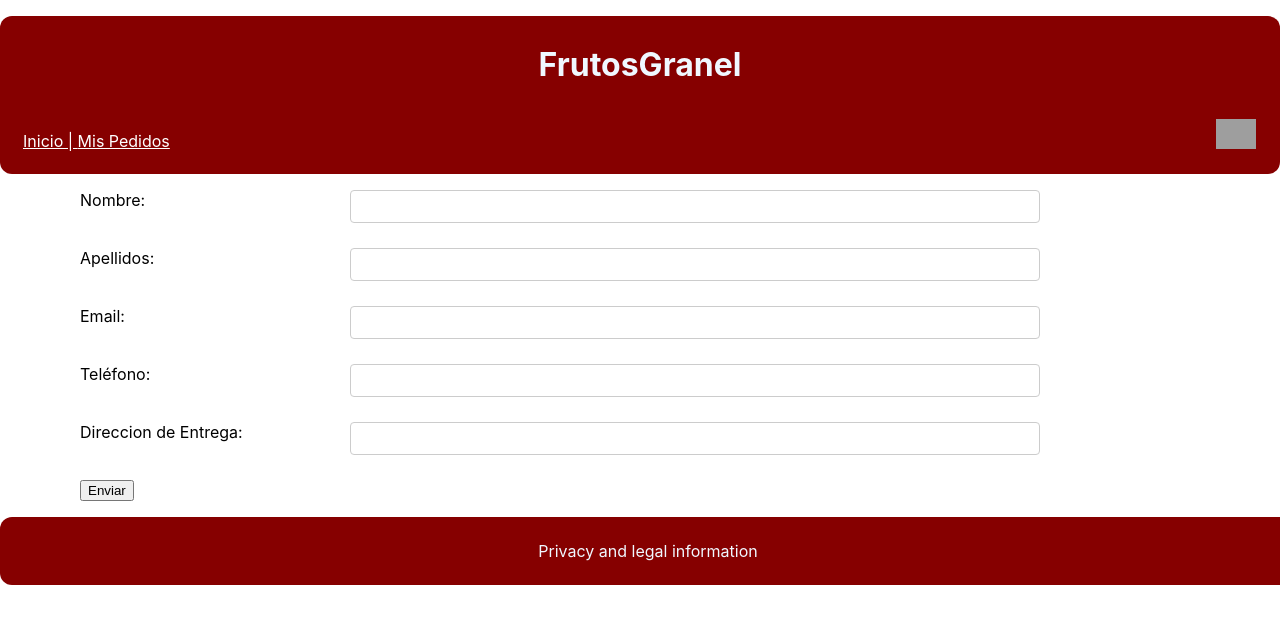
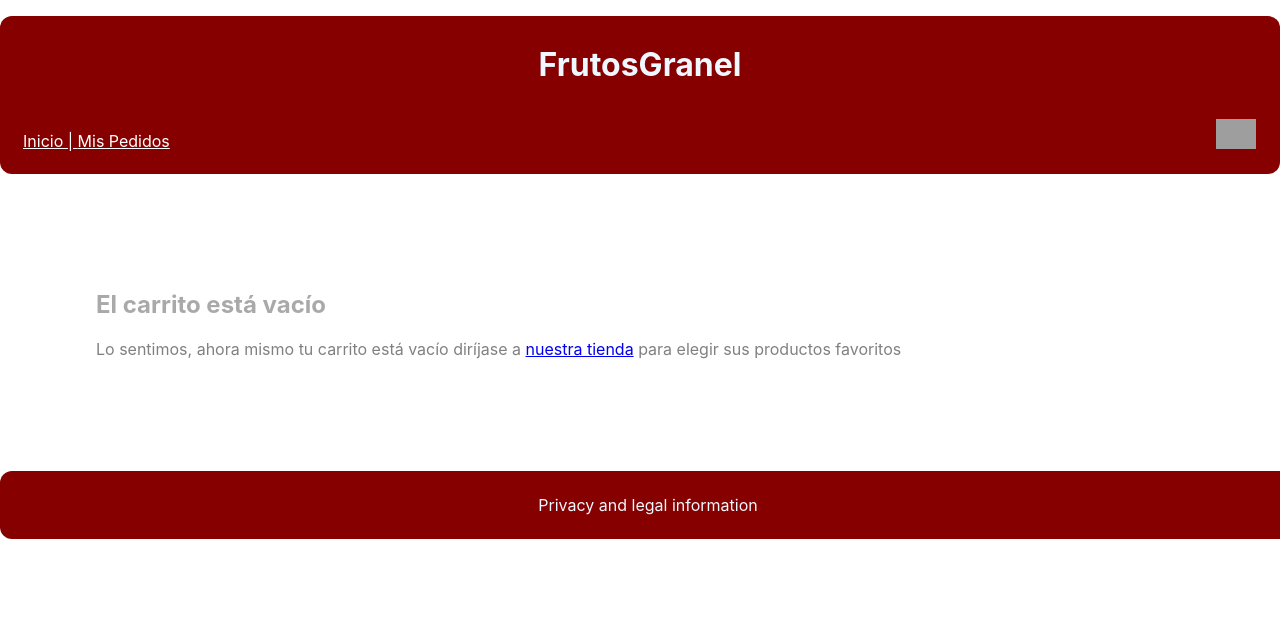
Before and after one commit to LaCeBr/WebAPP, a React (Create React App) app: page /formulario in a window 1280 px wide. Shown: the top 624 px of the page. Built offline with nearby package versions, Linux system fonts and the light colour scheme; grey boxes are pictures that could not be loaded.

Commit message:
Posteo pedido en la base de datos

```diff
--- a/src/App.css
+++ b/src/App.css
@@ -61,7 +61,6 @@
   padding-left: 5rem;
   display: flex;
   flex-direction: column;
-  align-items: flex-start;
 }
 
 .formulario label {
@@ -69,7 +68,8 @@
   justify-content: space-between;
   width: 100%;
   max-width: 80%;
-  margin-bottom: 5px;
+  padding-top: 5px;
+  padding-bottom: 5px;
 }
 
 
@@ -80,3 +80,9 @@
   border: 1px solid #ccc;
   border-radius: 4px;
 }
+
+.error{
+  align-self:center;
+  color: red;
+  padding: 0px;
+}
--- a/src/Funciones/Carrito/Contexto.js
+++ b/src/Funciones/Carrito/Contexto.js
@@ -63,8 +63,21 @@ export function CartProvider({ children }) {
     setIsCartOpen(!isCartOpen);
   };
 
+  const extractProductList = () => {
+    // Devuelve una copia de los elementos en el carrito
+    const productList = cart.map(item => {
+      // Modifica los campos cantidad y precio de cada elemento
+      return {
+        ...item,
+        cantidad: item.cantidad/10, // Cambia aquí la cantidad según tu necesidad
+        precio: item.precio*item.cantidad/10 // Cambia aquí el precio según tu necesidad
+      };
+    });
+    return (productList);
+  };
+
   return (
-    <CartContext.Provider value={{ cart, addToCart, subtractFromCart, removeFromCart, getFromCart, isCartOpen, toggleCart }}>
+    <CartContext.Provider value={{ cart, addToCart, subtractFromCart, removeFromCart, getFromCart, isCartOpen, toggleCart, extractProductList }}>
       {children}
     </CartContext.Provider>
   );
--- a/src/Funciones/Productos/Producto.js
+++ b/src/Funciones/Productos/Producto.js
@@ -6,7 +6,6 @@ function Producto(props) {
     const { getFromCart, addToCart, subtractFromCart } = useCart();
 
     const addItem = () => {
-        console.log('añadiendo');
         let item = {
             nombre: nombre,
             precio: precio,
@@ -18,8 +17,7 @@ function Producto(props) {
     };
 
     const subtractItem = () => {
-        console.log('quitando');
-        subtractFromCart(nombre); // Llama a removeFromCart con el objeto item como argumento
+        subtractFromCart(nombre);
     };
 
     const nombre = props.producto.nombre;
--- a/src/Pages/Formulario.js
+++ b/src/Pages/Formulario.js
@@ -1,9 +1,18 @@
-import React, {Fragment, useState, useContext} from 'react';
+import React, {useState} from 'react';
+import { useCart } from "../Funciones/Carrito/Contexto";
+import { Button } from 'react-bootstrap';
+import { useNavigate } from 'react-router';
+import { Link } from 'react-router-dom';
+import axios from 'axios';
 
 
 const Formulario = () => {
 
-  const [formData, setFormData] = useState({
+  const {cart,extractProductList} = useCart();
+
+  const navigate = useNavigate();
+
+  const [Datos, setDatos] = useState({
     nombre: '',
     apellidos: '',
     email: '',
@@ -11,18 +20,80 @@ const Formulario = () => {
     domicilio: ''
   });
 
+  const [errors, setErrors] = useState({
+    nombre: '',
+    apellidos: '',
+    email: '',
+    telefono: '',
+    domicilio: ''
+  });
+
+
+  const Cancel = () => {
+    navigate('/confirmacion');
+  };
+
   const handleChange = (e) => {
-    setFormData({
-      ...formData,
+    setDatos({
+      ...Datos,
       [e.target.name]: e.target.value
+    });
+    // Limpiar el mensaje de error cuando el usuario comienza a escribir nuevamente
+    setErrors({
+      ...errors,
+      [e.target.name]: ''
     });
   };
 
   const handleSubmit = (e) => {
     e.preventDefault();
-    console.log('Datos del formulario:', formData);
+    let formValid = true;
+
+    // Validación de campos
+    const newErrors = { ...errors };
+
+    Object.keys(Datos).forEach((key) => {
+      if (Datos[key].trim() === '') {
+        formValid = false;
+        newErrors[key] = 'Este campo es requerido';
+      }
+    });
+
+    if (!formValid) {
+      setErrors(newErrors);
+      return; // Evitar que se envíe el formulario si hay campos vacíos
+    }
+
+    // Recibimos los datos del pedido en el carrio y le asignamos el nombre
+    const Pedido = extractProductList();
+    const fecha = new Date();
+    const fechaFormateada = `${fecha.getFullYear()}${(fecha.getMonth() + 1).toString().padStart(2, '0')}${fecha.getDate().toString().padStart(2, '0')}_${fecha.getHours().toString().padStart(2, '0')}${fecha.getMinutes().toString().padStart(2, '0')}${fecha.getSeconds().toString().padStart(2, '0')}`;
+    const claveOrden = `${Datos.nombre}${Datos.apellidos}_${fechaFormateada}`;
+
+    // Montamos todo junto
+    const orden = {
+      id_pedido: claveOrden,
+      usuario: Datos,
+      pedido: Pedido
     };
 
+    console.log('orden: ', orden);
+
+    //Posteamos en base de datos
+    axios.post('https://web-app-dsm-react-default-rtdb.europe-west1.firebasedatabase.app/pedidos.json', orden)
+      .then((response) => {
+        console.log(response);
+        alert(`Su pedido es: ${claveOrden}`);
+      })
+      .catch((error) => {
+        alert('error');
+        console.log(error);
+      }
+    );
+
+  };
+
+  if (cart.length > 0){
     return (
       <form className='formulario' onSubmit={handleSubmit}>
         <label>
@@ -30,54 +101,65 @@ const Formulario = () => {
           <input
             type="text"
             name="nombre"
-          value={formData.nombre}
+            value={Datos.nombre}
             onChange={handleChange}
           />
         </label>
-      <br />
+        {errors.nombre && <p className="error">{errors.nombre}</p>}
         <label>
           Apellidos:
           <input
             type="text"
-          name="apellido"
-          value={formData.apellidos}
+            name="apellidos"
+            value={Datos.apellidos}
             onChange={handleChange}
           />
         </label>
-      <br />
+        {errors.apellidos && <p className="error">{errors.apellidos}</p>}
         <label>
           Email:
           <input
             type="email"
             name="email"
-          value={formData.email}
+            value={Datos.email}
             onChange={handleChange}
           />
         </label>
-      <br />
+        {errors.email && <p className="error">{errors.email}</p>}
         <label>
           Teléfono:
           <input
             type="tel"
             name="telefono"
-          value={formData.telefono}
+            value={Datos.telefono}
             onChange={handleChange}
           />
         </label>
-      <br />
+        {errors.telefono && <p className="error">{errors.telefono}</p>}
         <label>
           Direccion de Entrega:
           <input
             type="text"
             name="domicilio"
-          value={formData.domicilio}
+            value={Datos.domicilio}
             onChange={handleChange}
           />
         </label>
-      <br />
-      <button type="submit">Enviar</button>
+        {errors.domicilio && <p className="error">{errors.domicilio}</p>}
+        <div className='button-container' style={{paddingTop:'15px'}}>
+          <Button onClick={Cancel}>Cancelar</Button>
+          <Button type="submit">Realizar Pedido</Button>
+        </div>
       </form>
     );
+  }else{
+      return(
+          <div className="main-content">
+              <h2 style={{color:'darkgray', padding:'5rem', paddingBottom:'0'}}>El carrito está vacío</h2>
+              <div style={{color:'gray', padding:'5rem', paddingTop:'0'}}>Lo sentimos, ahora mismo tu carrito está vacío diríjase a <Link to='/'>nuestra tienda</Link> para elegir sus productos favoritos</div>
+          </div>
+      );
+  }
 };
 
 
```
Lines whose indentation alone changed are shown as unchanged.
